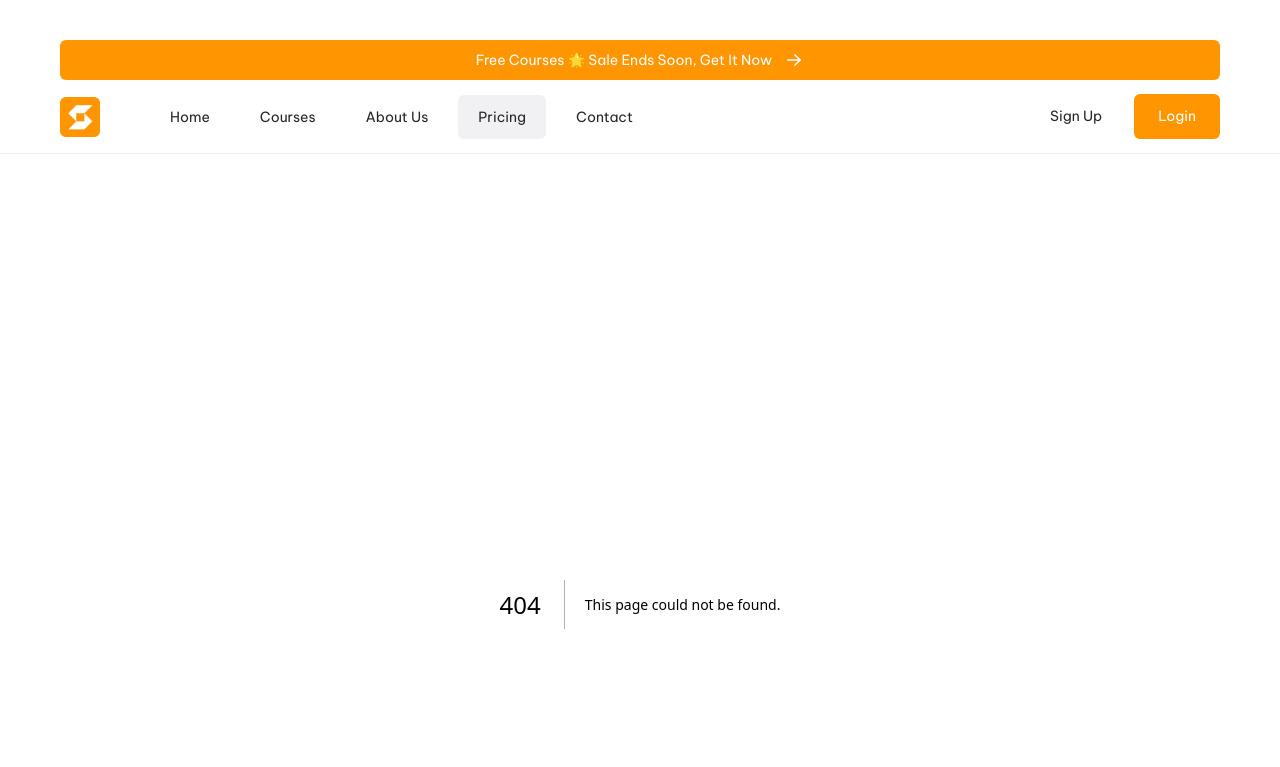
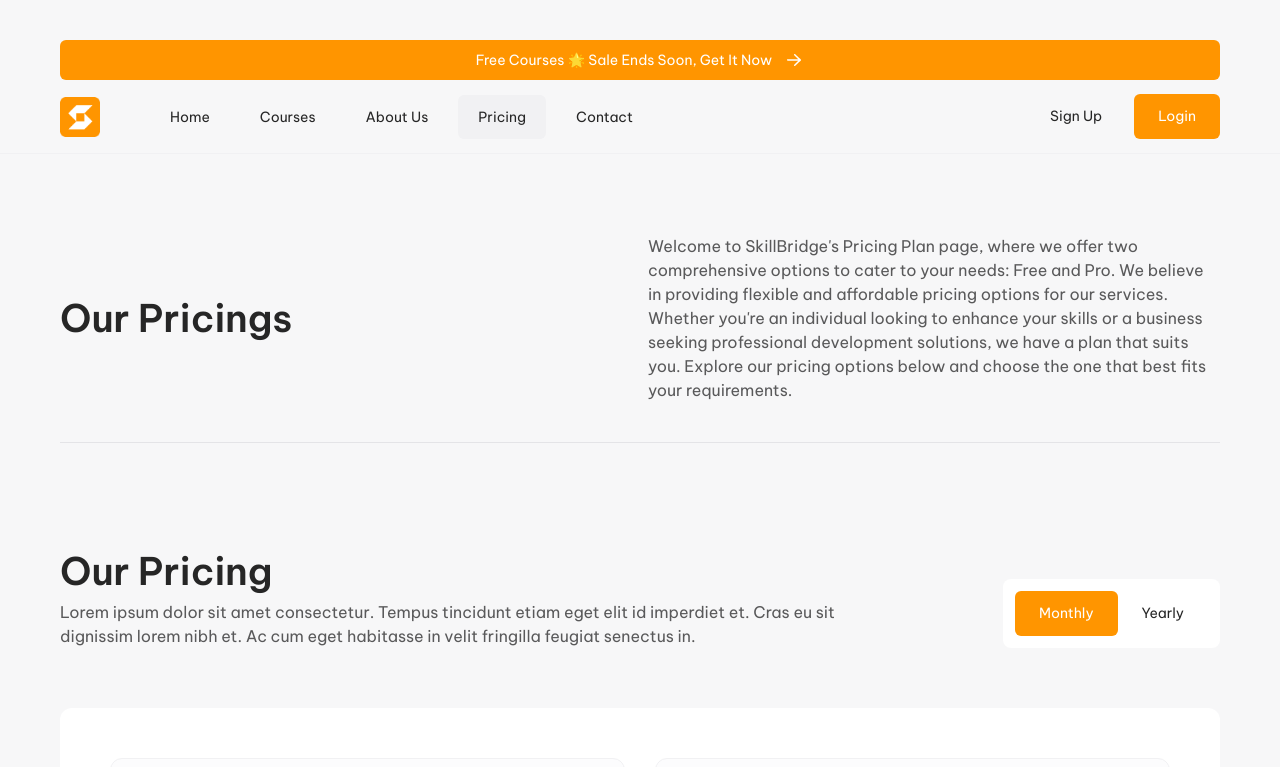
Before and after one commit to whitepink1/skill-bridge, a Next.js app in the folder apps/web/: page /pricing in a window 1280 px wide. Before the commit this address had no page. Shown: the top 767 px of the page. Built offline with nearby package versions, Linux system fonts and the light colour scheme.

Commit message:
Pricing: created & finished page

```diff
--- a/apps/web/app/about/page.tsx
+++ b/apps/web/app/about/page.tsx
@@ -5,7 +5,7 @@ import OurGoals from '../../components/Duplicates/OurGoals'
 
 const page = () => {
   return (
-    <div className='lg:mt-13.5'>
+    <div className='lg:mt-7.5 2xl:mt-13.5'>
         <PageTitle title='About SkillBridge'>
             Welcome to our platform, where we are passionate about empowering individuals to master the world of design and development. We offer a wide range of online courses designed to equip learners with the skills and knowledge needed to succeed in the ever-evolving digital landscape.
         </PageTitle>
--- /dev/null
+++ b/apps/web/app/pricing/page.tsx
@@ -0,0 +1,18 @@
+import React from 'react'
+import PageTitle from '../../components/Shared/PageTitle'
+import Pricing from '../../components/Duplicates/Pricing'
+import FAQs from '../../components/Duplicates/FAQs'
+
+const page = () => {
+    return (
+        <div className='lg:mt-7.5 2xl:mt-13.5'>
+            <PageTitle title='Our Pricings'>
+                Welcome to SkillBridge&apos;s Pricing Plan page, where we offer two comprehensive options to cater to your needs: Free and Pro. We believe in providing flexible and affordable pricing options for our services. Whether you&apos;re an individual looking to enhance your skills or a business seeking professional development solutions, we have a plan that suits you. Explore our pricing options below and choose the one that best fits your requirements.
+            </PageTitle>
+            <Pricing />
+            <FAQs />
+        </div>
+    )
+}
+
+export default page
--- a/apps/web/components/Duplicates/Pricing.tsx
+++ b/apps/web/components/Duplicates/Pricing.tsx
@@ -11,7 +11,7 @@ const Pricing = () => {
         <div>
             <div className='flex flex-col gap-5 mt-12.5 lg:mt-25 2xl:mt-37.5 lg:flex-row lg:justify-between'>
                 <div className='lg:max-w-[70%]'>
-                    <h1 className='h1-title'>Our Pricing</h1>
+                    <h1 className='h1-title text-grey-15'>Our Pricing</h1>
                     <p className='small-p text-grey-35'>Lorem ipsum dolor sit amet consectetur. Tempus tincidunt etiam eget elit id imperdiet et. Cras eu sit dignissim lorem nibh et. Ac cum eget habitasse in velit fringilla feugiat senectus in.</p>
                 </div>
                 <div className='h-fit bg-white rounded-lg p-3 self-center lg:self-end'>
```
